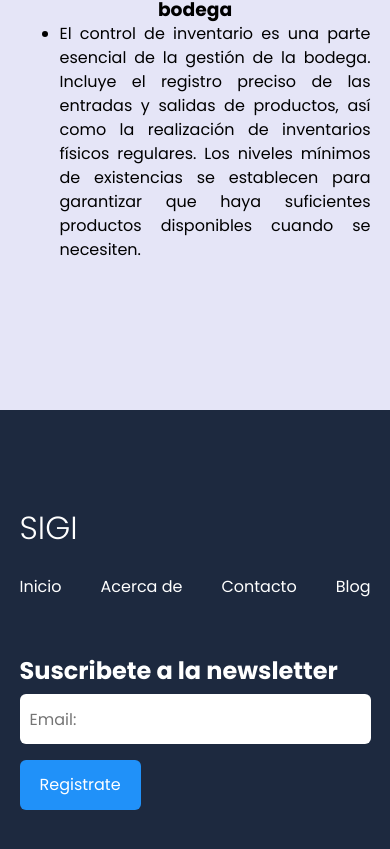
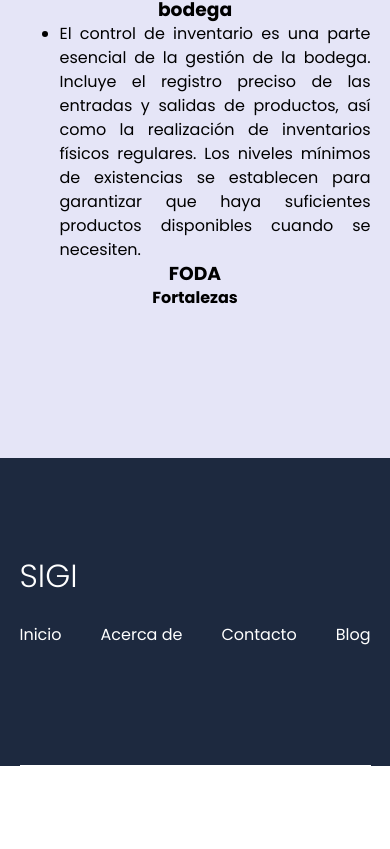
Before and after one commit to Jorge-Orozco26/SIGI, a plain HTML site: page index.html in a window 390 px wide. Shown: the part 2781-3630 px from the top of the page. After the commit the page ends 3547 px from the top, so only its background shows below. Drawn offline with Linux system fonts and the light colour scheme.

Commit message:
Avance FODA bodega

```diff
--- a/css/estilos.css
+++ b/css/estilos.css
@@ -446,10 +446,6 @@ body {
         margin-top: 15px;
     }
 
-    .questions__title{
-        font-size: 1rem;
-    }
-
     .footer__title{
         justify-self: start;
         margin-bottom: 15px;
--- a/index.html
+++ b/index.html
@@ -139,10 +139,8 @@
                         </li>
 
                     </ul>
-
-
-
-
+                   <h3>FODA</h3>
+                   <h4>Fortalezas</h4>
                 </div>
             </div>
         </section>
@@ -170,15 +168,6 @@
                 </ul>
             </nav>
 
-            <form class="footer__form" action="https://formspree.io/f/mknkkrkj" method="POST">
-                <h2 class="footer__newsletter">Suscribete a la newsletter</h2>
-                <div class="footer__inputs">
-                    <input type="email" placeholder="Email:" class="footer__input" name="_replyto">
-                    <input type="submit" value="Registrate" class="footer__submit">
-                </div>
-            </form>
-        </section>
-
     </footer>
 
     <script src="./js/slider.js"></script>
```
Also changed, not shown: css/normalize.css (+0 -38 lines).
